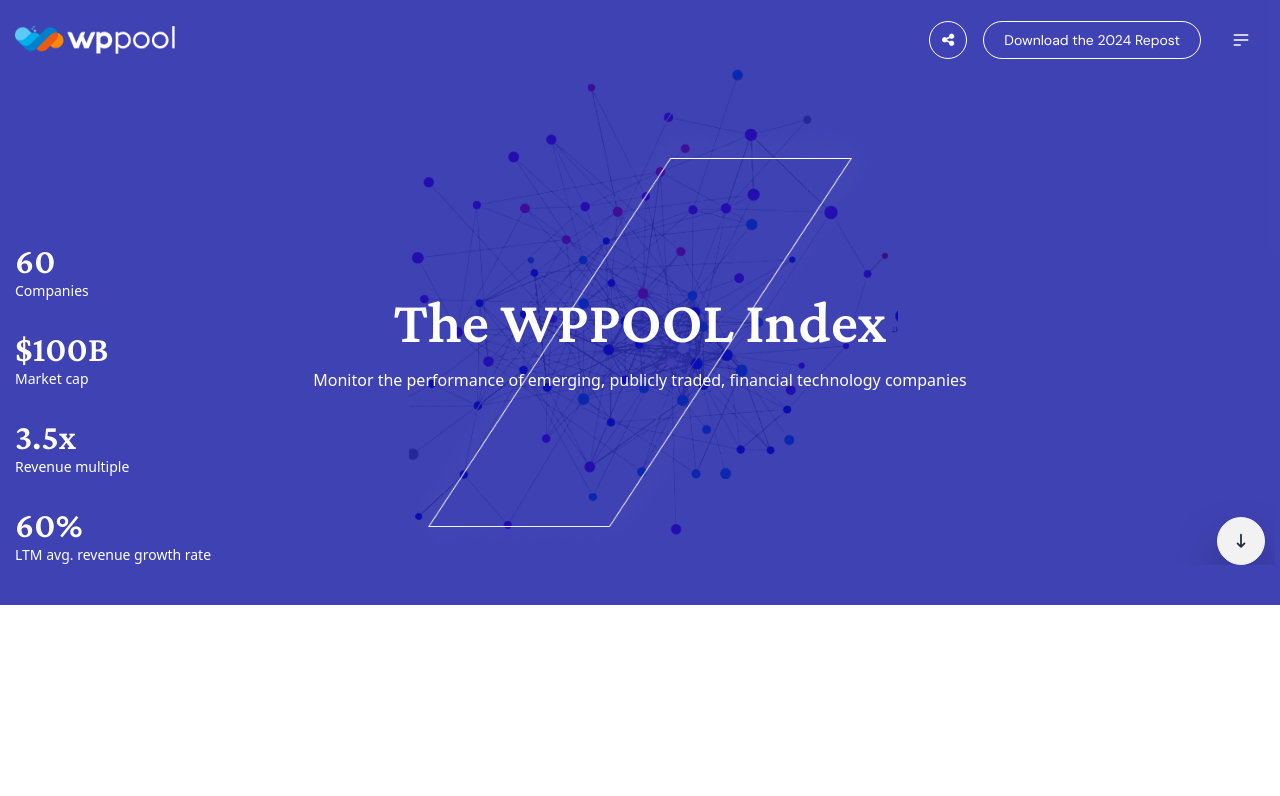
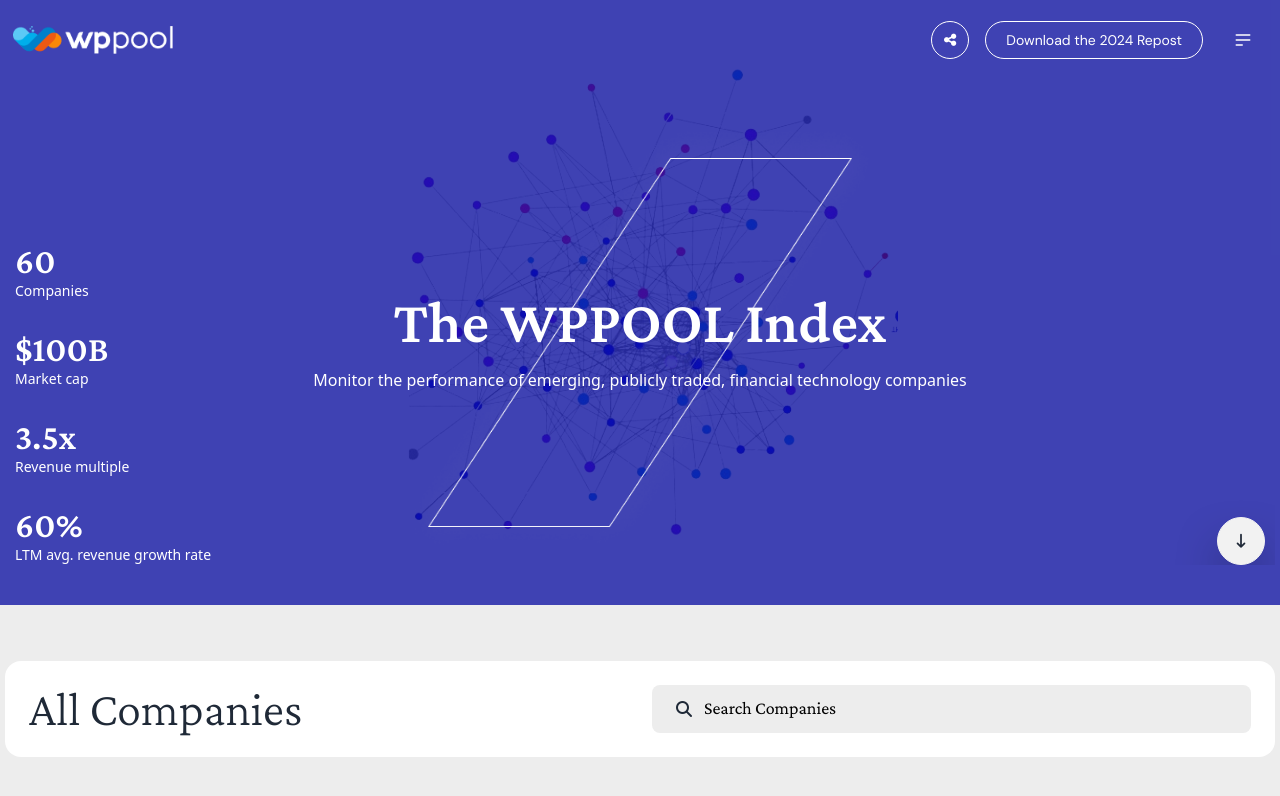
Before and after one commit to DeveloperDolon/wppool-jobtask, a plain HTML site: page index.html in a window 1280 px wide. Drawn offline with nearby package versions, Linux system fonts and the light colour scheme.

Commit message:
all companies section adding commit

```diff
--- a/index.html
+++ b/index.html
@@ -166,7 +166,30 @@
     <!-- header section of the website end from here xxxxxxxxxxxxxxxxxxxxxxxxxx -->
 
     <!-- All companies section start form here.................... -->
-    <section></section>
+    <section class="md:py-12 py-10 bg-[#ededed]">
+      <div class="my-container my-2 bg-white rounded-2xl md:p-6 p-4">
+        <div
+          class="grid md:grid-cols-2 grid-cols-1 items-center md:gap-6 gap-4"
+        >
+          <h1
+            class="text-crimson-pro md:text-5xl sm:text-4xl text-3xl font-light"
+          >
+            All Companies
+          </h1>
+
+          <div
+            class="bg-[#ededed] flex-1 md:px-6 px-5 md:py-3 py-2 rounded-lg flex items-center gap-3"
+          >
+            <i class="fa-solid fa-magnifying-glass"></i>
+            <input
+              class="border-none flex-1 bg-transparent outline-none placeholder:text-black text-crimson-pro placeholder:md:text-lg placeholder:text-base"
+              type="text"
+              placeholder="Search Companies"
+            />
+          </div>
+        </div>
+      </div>
+    </section>
     <!-- All companies section end form here xxxxxxxxxxxxxxxxxx -->
   </body>
 </html>
--- a/style.css
+++ b/style.css
@@ -15,25 +15,24 @@
 
 .my-container {
   max-width: 1270px;
-  margin: auto;
-  padding: 0px 10px;
+  margin: 0px auto;
 }
 
 @media only screen and (max-width: 600px) {
   .my-container {
-    padding: 0px 6px;
+    margin: 0px 15px;
   }
 }
 
 @media only screen and (min-width: 601px) and (max-width: 900px) {
   .my-container {
-    padding: 0 10px;
+    margin: auto 10px;
   }
 }
 
 @media only screen and (min-width: 768px) and (max-width: 1024px) {
   /* CSS rules for tablets */
   .my-container {
-    padding: 0 10px;
+    margin: auto 10px;
   }
 }
--- a/tailwind.config.js
+++ b/tailwind.config.js
@@ -4,6 +4,7 @@ module.exports = {
   theme: {
     colors: {
       primary: "#2042B6",
+      primaryBG: "#ededed",
     },
     fontFamily: {
       "dm-sans": ["DM Sans", "sans-serif"],
```
